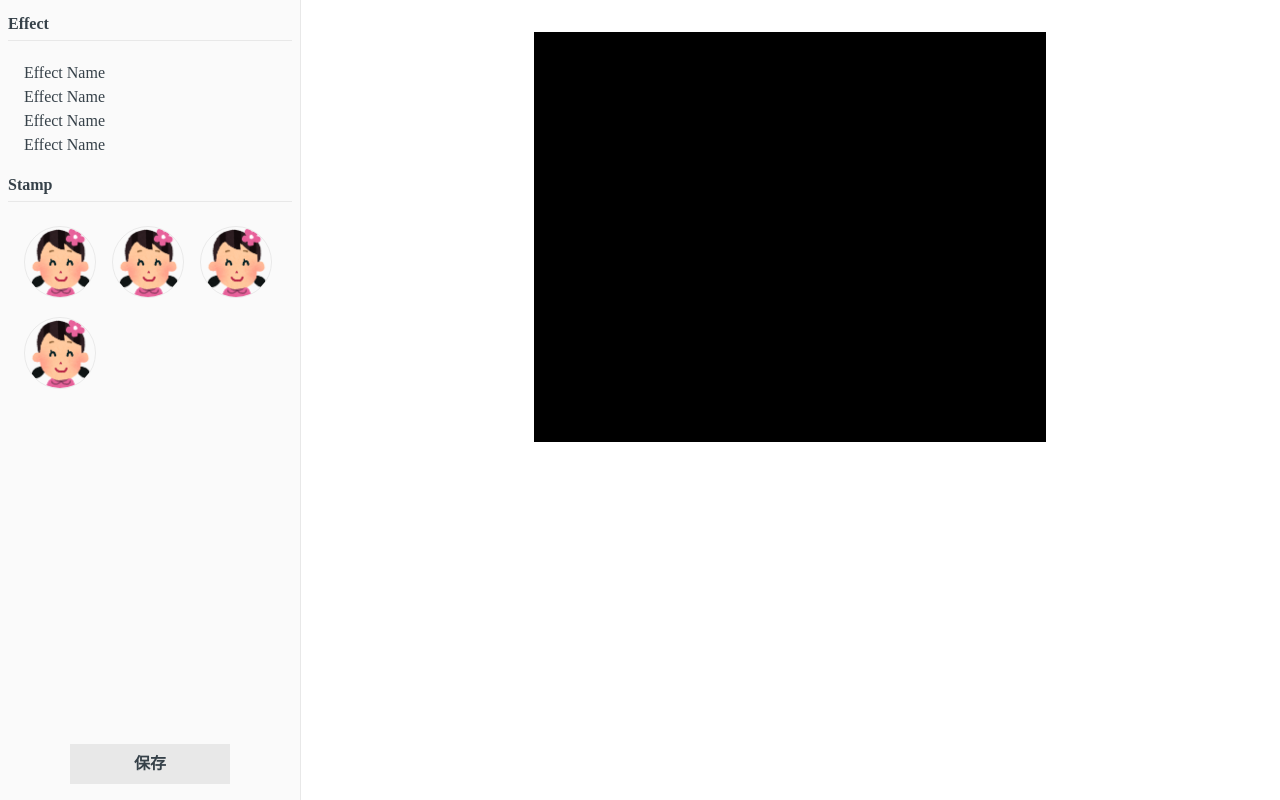
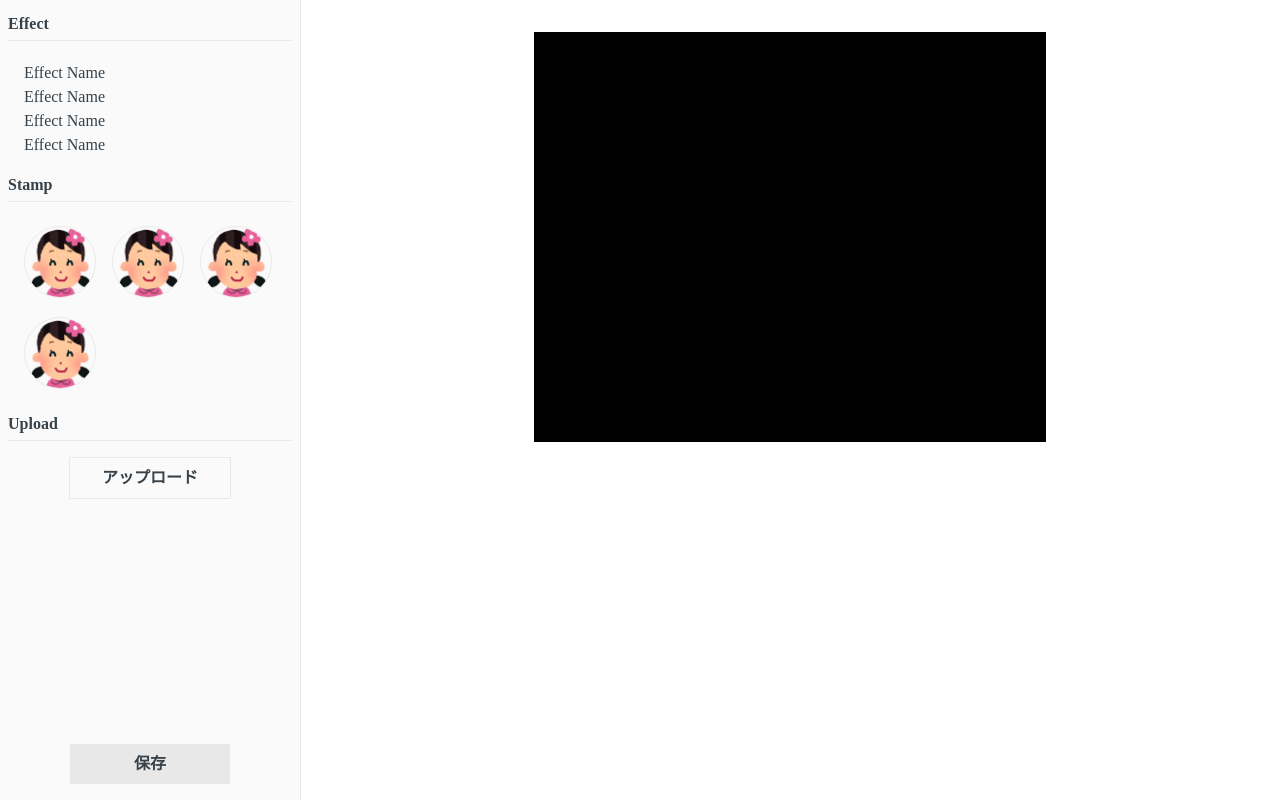
Before and after one commit to axtutuu/pixi-photo-editor, a website built with Parcel: page src/index.html in a window 1280 px wide. Built offline with nearby package versions, Linux system fonts and the light colour scheme.

Commit message:
ファイルアップローダ追加

```diff
--- a/src/index.html
+++ b/src/index.html
@@ -37,6 +37,14 @@
           </li>
         </ul>
       </div>
+      <div class="sidebar__content">
+        <h2 class="sidebar__title">Upload</h2>
+        <div class="form">
+          <label for="file" class="form__label">アップロード</label>
+          <input id="file" class="form__file-input" type="file" />
+        </div>
+      </div>
+
       <div class="sidebar__save">保存</div>
     </div>
 
--- a/src/stylesheets/index.scss
+++ b/src/stylesheets/index.scss
@@ -9,3 +9,4 @@ body {
 @import "./modules/_content";
 @import "./modules/_effect";
 @import "./modules/_sidebar";
+@import "./modules/_form";
--- /dev/null
+++ b/src/stylesheets/modules/_form.scss
@@ -0,0 +1,16 @@
+.form {
+  & &__file-input {
+    display: none;
+  }
+
+  & &__label {
+    display: block;
+    width: 160px;
+    height: 40px;
+    line-height: 40px;
+    text-align: center;
+    border: 1px solid rgba(black,.07);
+    margin: 0 auto;
+    font-weight: bold;
+  }
+}
```
